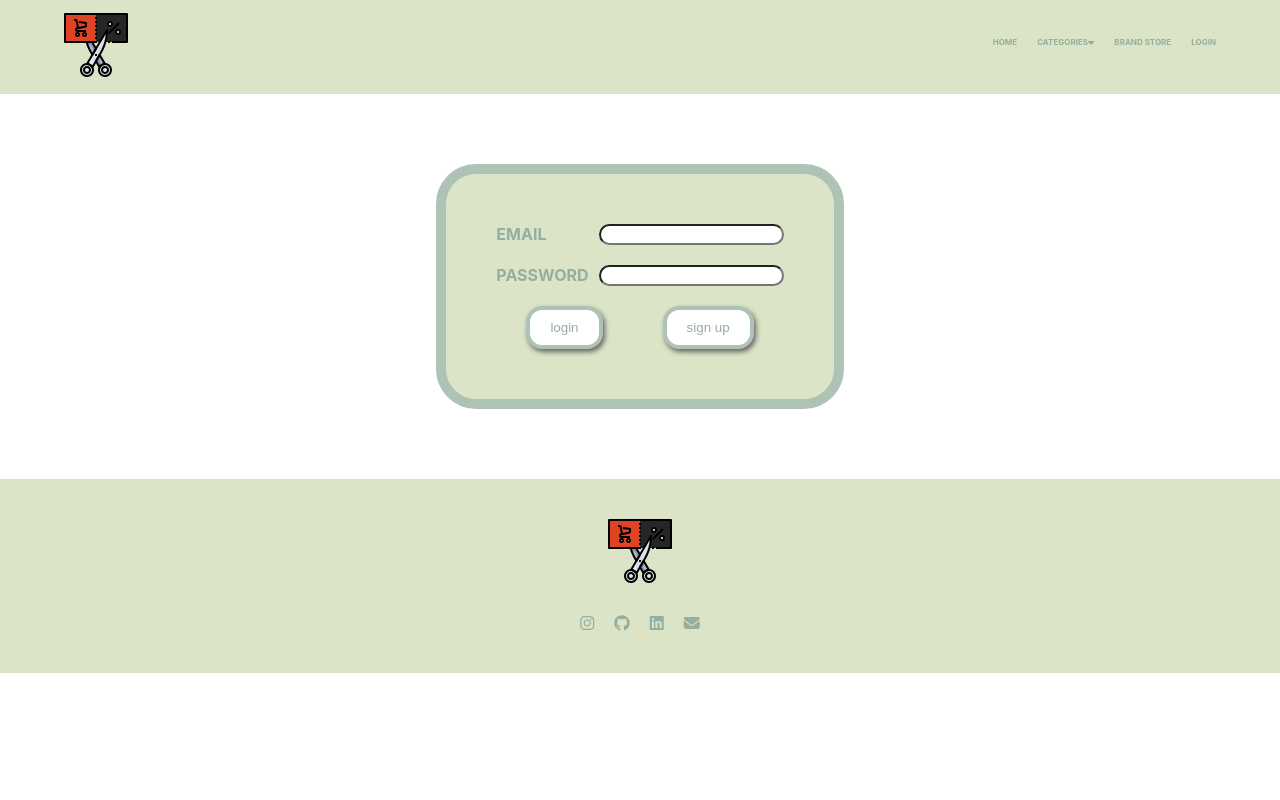
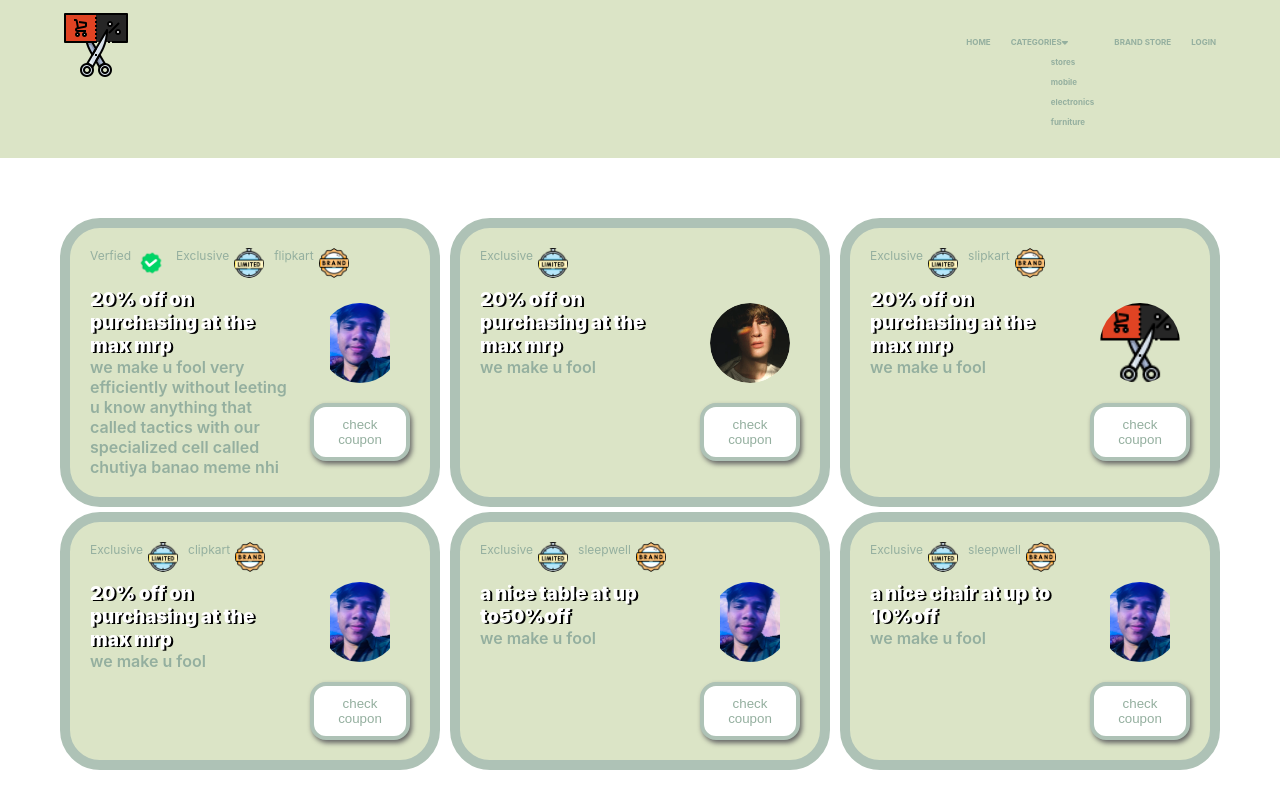
Before and after one commit to vijesh-dewasi/coupon_site_frontend, a React (Create React App) app: page /categories in a window 1280 px wide. Both pictures are taken after a click on the item "CATEGORIES". Shown: the top 800 px of the page. Built offline with nearby package versions, Linux system fonts and the light colour scheme; data requests are answered from the project's data file.

Commit message:
UpdatedRoutes&AddedTheNavLink&updatedTheImgUrlsfor correcting some problem due to improper urls

```diff
--- a/db.json
+++ b/db.json
@@ -10,7 +10,7 @@
           "islimited": 1,
           "coupon_title": "20% off on purchasing at the max mrp",
           "coupon_desc": "we make u fool very efficiently without leeting u know anything that called tactics with our specialized cell called chutiya banao meme nhi",
-          "logo_url": "./images/demo.jpeg",
+          "logo_url": "/images/demo.jpeg",
           "coupon_code": "1425654",
           "availability": "24 days",
           "redirection_link": "www.amazon.com"
@@ -27,7 +27,7 @@
           "islimited": 1,
           "coupon_title": "20% off on purchasing at the max mrp",
           "coupon_desc": "we make u fool",
-          "logo_url": "./images/avatar.png",
+          "logo_url": "/images/avatar.png",
           "coupon_code": "142563",
           "availability": "24 days",
           "redirection_link": "www.amazon.com"
@@ -39,7 +39,7 @@
           "islimited": 1,
           "coupon_title": "20% off on purchasing at the max mrp",
           "coupon_desc": "we make u fool",
-          "logo_url": "./images/logo.png",
+          "logo_url": "/images/logo.png",
           "coupon_code": "142563",
           "availability": "24 days",
           "redirection_link": "www.amazon.com"
@@ -56,7 +56,7 @@
           "islimited": 1,
           "coupon_title": "20% off on purchasing at the max mrp",
           "coupon_desc": "we make u fool",
-          "logo_url": "./images/demo.jpeg",
+          "logo_url": "/images/demo.jpeg",
           "coupon_code": "142563",
           "availability": "24 days",
           "redirection_link": "www.amazon.com"
@@ -73,7 +73,7 @@
           "islimited": 1,
           "coupon_title": "a nice table at up to50%off",
           "coupon_desc": "we make u fool",
-          "logo_url": "./images/demo.jpeg",
+          "logo_url": "/images/demo.jpeg",
           "coupon_code": "142563",
           "availability": "24 days",
           "redirection_link": "www.amazon.com"
@@ -85,7 +85,7 @@
           "islimited": 1,
           "coupon_title": "a nice chair at up to 10%off",
           "coupon_desc": "we make u fool",
-          "logo_url": "./images/demo.jpeg",
+          "logo_url": "/images/demo.jpeg",
           "coupon_code": "142563",
           "availability": "24 days",
           "redirection_link": "www.amazon.com"
--- a/package.json
+++ b/package.json
@@ -10,6 +10,7 @@
     "json-server": "^0.17.3",
     "react": "^18.2.0",
     "react-dom": "^18.2.0",
+    "react-router-dom": "^6.10.0",
     "react-scripts": "5.0.1",
     "web-vitals": "^2.1.4"
   },
--- a/src/components/App.jsx
+++ b/src/components/App.jsx
@@ -1,88 +1,36 @@
+import React from 'react'
+import {
+  BrowserRouter as Router,
+  Routes, Route, Link,
+  useParam
+} from 'react-router-dom'
 import './App.css'
-import React from 'react'
 import Navigationbar from './navigationbar.jsx'
 import Footer from './footer.jsx'
-import Coupons from './coupons.jsx'
-import { useState,useEffect} from 'react';
+import { useState, useEffect } from 'react';
 import Login_page from './login.jsx';
+import Allcoupons from "./allcoupons.jsx"
+import Homepage from "./homepage.jsx"
+import Category from './category.jsx'
 
-// function Place_holder(){
-//   return (
-//     <div style={{
-//       width: 100+'vw',
-//       height:100+'vh'
-//     }
-//   }>
-//   </div>
-//     )
-// }
+//in future lets create brand_store_page and the home_page just by querying for appropriate coupons
 
 function App() {
-
-  const [coupons_list,setcouponlist]=useState([]);
-  const [category_list]=useState([]);
-
-  //all category retrival start
-  //the below thing was for retrival of all coupon of all categories
-
-  // const API = 'http://localhost:3001/categories';
-  // var all_cat={};
-  // function updatelist(){
-  //   setcouponlist([])
-  // all_cat
-  // .forEach((category)=>{
-  // category_list.push(category.id);
-  // category.coupons
-  // .forEach((our_coupon)=>{
-  //       setcouponlist(coupons_list=>[...coupons_list,our_coupon])
-  //     })})
-  // }
-
-  // useEffect(() => {
-  //   fetch(API)
-  //   .then((res) => res.json())
-  //   .then( (res) => {
-  //     all_cat=res;
-  //   })
-  //   .then(()=>{
-  //     updatelist()
-  //      })
-  // },[])
-
-  // all category retrival end
-
-  //category wise retrival
-
-  // const API = 'http://localhost:3001/categories/furniture';
-  // var cat={};
-  // function updatelist(){
-
-  // const retrived_coupons=cat.coupons;
-
-  // retrived_coupons.forEach((coupon)=>{
-  // setcouponlist(coupons_list=>[...coupons_list,coupon])
-  // })
-  // }
-
-  // useEffect(() => {
-  //   fetch(API)
-  //   .then((res) => res.json())
-  //   .then( (res) => {
-  //     cat=res;
-  //   })
-  //   .then(()=>{
-  //     updatelist()
-  //      })
-  // },[])
-
-//category retrival end
-
+const [coupons_list, setcouponlist] = useState([]);
   return (
     <div className="app">
-      <Navigationbar key="1" categories={category_list} />
-      {/* <Coupons coupons={coupons_list} /> */}
-      <Login_page/>
-      <Footer />
+      <Router>
+        <Navigationbar/>
+        <Routes>
+          <Route path="/login" element={<Login_page/>} />
+          <Route path="/categories" element={<Allcoupons/>} />
+          <Route path="/categories/:category_name" element={<Category/>} />
+          <Route path="/" element={<Homepage />} />
+          <Route path="/brand store" element={<Allcoupons/>} />
+          <Route path="/" element={<Homepage />} />
+        </Routes>
+        <Footer />
+      </Router>
     </div>
   )
 }
--- /dev/null
+++ b/src/components/allcoupons.jsx
@@ -0,0 +1,38 @@
+import Coupons from "./coupons";
+import { useState,useEffect} from "react";
+
+
+function Allcoupons(){
+
+const API = 'http://localhost:3001/categories';
+const [coupons_list, setcouponlist] = useState([]);
+
+  var all_cat={};
+  function updatelist(){
+    setcouponlist([])
+  all_cat
+  .forEach((category)=>{
+  category.coupons
+  .forEach((our_coupon)=>{
+        setcouponlist(coupons_list=>[...coupons_list,our_coupon])
+      })})
+  }
+
+  useEffect(() => {
+    fetch(API)
+    .then((res) => res.json())
+    .then( (res) => {
+      all_cat=res;
+    })
+    .then(()=>{
+      updatelist()
+       })
+  },[])
+
+  return(
+    <Coupons coupons={coupons_list} />
+  )
+
+}
+
+export default Allcoupons
--- /dev/null
+++ b/src/components/category.jsx
@@ -0,0 +1,41 @@
+import {useParams} from 'react-router-dom'
+import React from 'react'
+import { useState, useEffect } from 'react';
+import Coupons from './coupons';
+
+
+function Category(){
+
+    const [coupons_list, setcouponlist] = useState([]);
+    const category = useParams().category_name;
+
+    const API = 'http://localhost:3001/categories/'+category;
+
+    var cat={};
+
+    function updatelist(){
+
+  const retrived_coupons=cat.coupons;
+
+  retrived_coupons.forEach((coupon)=>{
+  setcouponlist(coupons_list=>[...coupons_list,coupon])
+  })
+  }
+
+  useEffect(() => {
+    fetch(API)
+    .then((res) => res.json())
+    .then( (res) => {
+      cat=res;
+    })
+    .then(()=>{
+      updatelist()
+       })
+  },[])
+
+    return (
+       <Coupons coupons={coupons_list}/>
+    )
+}
+
+export default Category
--- a/src/components/coupon.jsx
+++ b/src/components/coupon.jsx
@@ -1,9 +1,6 @@
 import React from "react";
 import './coupon.css';
 import { useState } from "react";
-
-
-//need to take look at  issues such icons for tag
 
 function Coupon(props) {
 
@@ -20,6 +17,9 @@ function Coupon(props) {
     redirection_link } = props.coupon;
 
   const [expand_visible, set_expand] = useState(0);
+  const verfied_icon_url="/images/verified.png"
+  const limited_icon_url="/images/limited.png"
+  const branded_icon_url="/images/brand-image.png"
 
   function Expanded_coupon() {
 
@@ -27,6 +27,7 @@ function Coupon(props) {
       navigator.clipboard.writeText(coupon_code)
       e.target.innerText = "copied";
     }
+
 
     return (
       <div className="exp_overlay" style={{ display: expand_visible ? "inline" : "none" }}>
@@ -81,7 +82,7 @@ function Coupon(props) {
         <div className="coupon_tag flex_row">
            <p>Verfied</p>
           <div className="tag_img_holder">
-           <img className="tag_img" src="./images/verified.png" alt="" />
+           <img className="tag_img" src={verfied_icon_url} alt="" />
           </div>
         </div>:""
         }
@@ -92,7 +93,7 @@ function Coupon(props) {
              Exclusive
           </p>
           <div className="tag_img_holder">
-          <img className="tag_img" src="./images/limited.png" alt="" />
+          <img className="tag_img" src={limited_icon_url} alt="" />
           </div>
         </div>: "regular"
         }
@@ -102,7 +103,7 @@ function Coupon(props) {
              {brand}
           </p>
           <div className="tag_img_holder">
-           <img className="tag_img" src="./images/brand-image.png" alt="" />
+           <img className="tag_img" src={branded_icon_url} alt="" />
           </div>
         </div>
         : ""}
--- a/src/components/footer.jsx
+++ b/src/components/footer.jsx
@@ -2,10 +2,12 @@ import React from 'react';
 import "./footer.css"
 
 export default function () {
+  const our_site_log="/images/logo.png"
     return(
+
     <div className="flex_col footer_container">
           <div className='logo_holder flex_row'>
-        <img src="./images/logo.png" alt="logo" />
+        <img src={our_site_log} alt="logo" />
           </div>
 
         <div className='flex_row social_media_links'>
--- /dev/null
+++ b/src/components/homepage.jsx
@@ -0,0 +1,11 @@
+//just bare structure yet to completed
+
+const Homepage=function (){
+return (
+    <div>
+    just yet to be completed
+    </div>
+)
+}
+
+export default Homepage
--- a/src/components/navigationbar.css
+++ b/src/components/navigationbar.css
@@ -5,6 +5,7 @@
     list-style: none;
 
 }
+
 .nav_link{
     text-decoration: none;
     color: var(--TextShade);
--- a/src/components/navigationbar.jsx
+++ b/src/components/navigationbar.jsx
@@ -1,19 +1,43 @@
 import './navigationbar.css';
-import React, { useState } from 'react';
+import React, { useState ,useEffect} from 'react';
+import {NavLink} from 'react-router-dom'
 
 //this component can use below routes
 // --/categories/(category_name)
 // --/home
+// /brand store
+
 //I need to create pages for brand store and login page
 //further the routes would be /brand store && /login or /signup
 
-export default function (props) {
+export default function () {
 
-       const category_list = props.categories;
-    // const category_list = props.category_list;// dummy fo now
+    const [category_list] = useState([]);
+
+    const API = 'http://localhost:3001/categories';
+  var all_cat={};
+  function updatelist(){
+  all_cat
+  .forEach((category)=>{
+  category_list.push(category.id);
+  })
+  }
+
+  useEffect(() => {
+    fetch(API)
+    .then((res) => res.json())
+    .then( (res) => {
+      all_cat=res;
+    })
+    .then(()=>{
+      updatelist()
+       })
+  },[])
 
     const [toggle, setactive] = useState(0);
     const [dropdown, setdropdown] = useState(0);
+
+    const our_site_logo="/images/logo.png";
 
    function Categories(){
     var count=1;
@@ -22,7 +46,9 @@ export default function (props) {
     {category_list.map((category)=>{
         const category_link= "/categories/"+category
     return (
-    <li key={count++} className='nav_item'><a className="nav_link" href={category_link}>{category}</a></li>
+    <li key={count++} className='nav_item'>
+    <NavLink className='nav_link' to={category_link}>{category}</NavLink>
+    </li>
     )
     })}
     </ul>
@@ -32,20 +58,19 @@ export default function (props) {
     return (
         <div>
             <nav className="nav_container flex_row">
-                <a className='nav_brand'><img src="./images/logo.png" alt="logo" /></a>
+                <a className='nav_brand' href="/"><img src={our_site_logo} alt="logo" /></a>
                 <ul className='nav_items flex_row'>
-                    <li className='nav_item'><a onClick={() => (setactive(!toggle))} className="nav_toggler" href="#"><i className="fa-solid fa-bars fa-xl"></i></a></li>
+                    <li className='nav_item'><a onClick={() => (setactive(!toggle))} className="nav_toggler"><i className="fa-solid fa-bars fa-xl"></i></a></li>
                     <div className={toggle ? "nav_links_container flex_row active" : "nav_links_container flex_row"}>
-                        <li className='nav_item'><a className="nav_link" href="/home">HOME</a></li>
-
+                        <li className='nav_item'><a className="nav_link" href="/">HOME</a></li>
                         <li onClick={() => (setdropdown(!dropdown))} className='nav_item'>
-                        <a className="nav_link" href="#">CATEGORIES
+                        <a className="nav_link">CATEGORIES
                         <i className="fa-solid fa-caret-down fa-lg"></i>
                         </a>
                         <Categories />
                         </li>
-                        <li className='nav_item'><a className="nav_link" href="/brand store">BRAND STORE</a></li>
-                        <li className='nav_item'><a className="nav_link" href="/login">LOGIN</a></li>
+                        <li className='nav_item'><NavLink className="nav_link" to="/brand store">BRAND STORE</NavLink></li>
+                        <li className='nav_item'><NavLink className="nav_link" to="/login">LOGIN</NavLink></li>
                     </div>
                 </ul>
             </nav>
```
Also changed, not shown: src/components/fetch_get_reqesting.txt, 1 other file (tests, documents, lock files or other folders).
